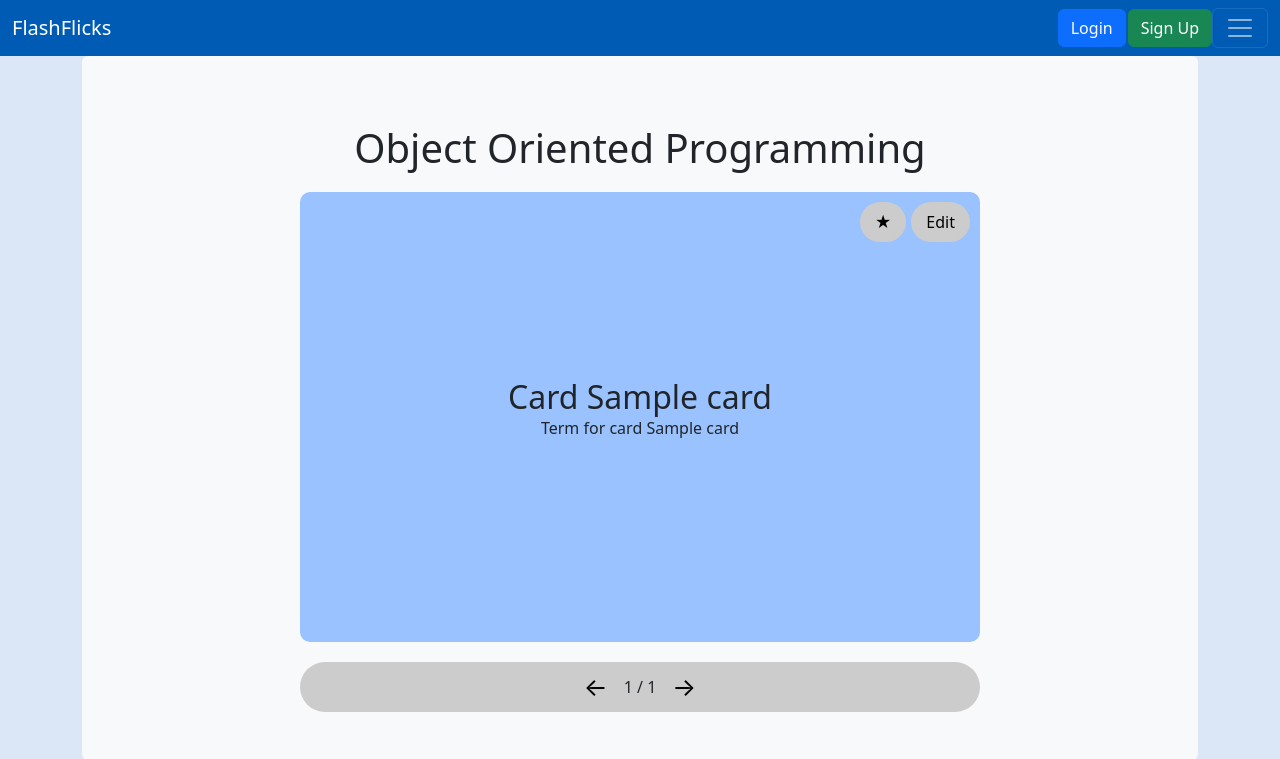
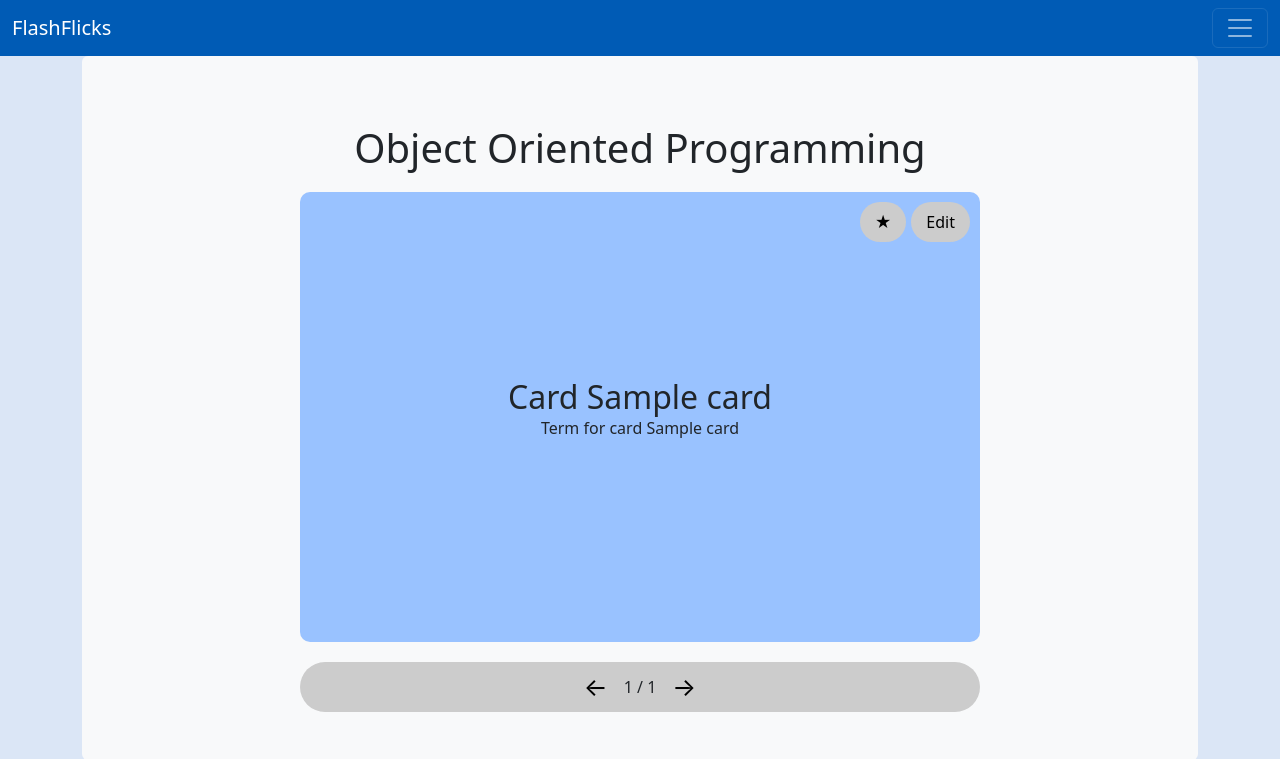
Before and after one commit to yuriihehed/flash-flicks-web-app, a Django app: template myproject/flashcards/templates/studypage.html in a window 1280 px wide. Shown: the top 759 px of the page. Run offline with Django 5.2, Linux system fonts and the light colour scheme; the template is opened without the code that fills it: most values are stand-ins (such as "Sample title", 1, 10 or a date in 2020); some libraries are stand-ins or nearby versions.

Commit message:
Updated studypage: removed login and sign-up buttons from header

```diff
--- a/myproject/flashcards/templates/studypage.html
+++ b/myproject/flashcards/templates/studypage.html
@@ -1,11 +1,4 @@
 {% extends "base.html" %}
-
-{% block landing_nav %}
-    {% if not user.is_authenticated %}
-    <a href="/login" class="btn btn-primary" style="margin-right: 1px;">Login</a>
-    <a href="/signup" class="btn btn-success" style="margin-left: 1px;">Sign Up</a>
-    {% endif %}
-{% endblock %}
 
 {% block title %}Study Page{% endblock %}
 
```
